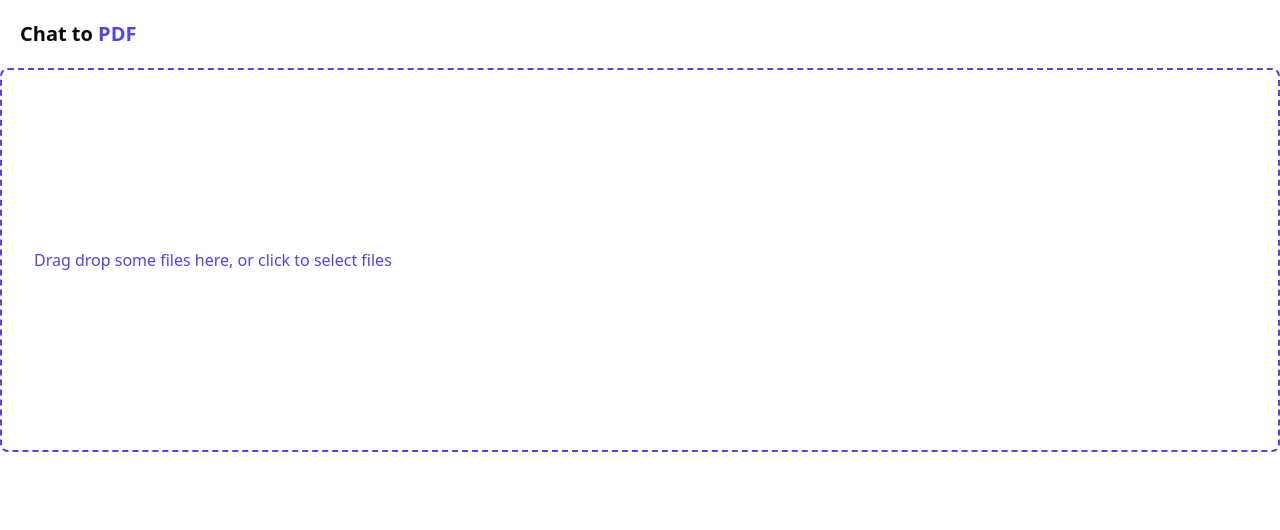
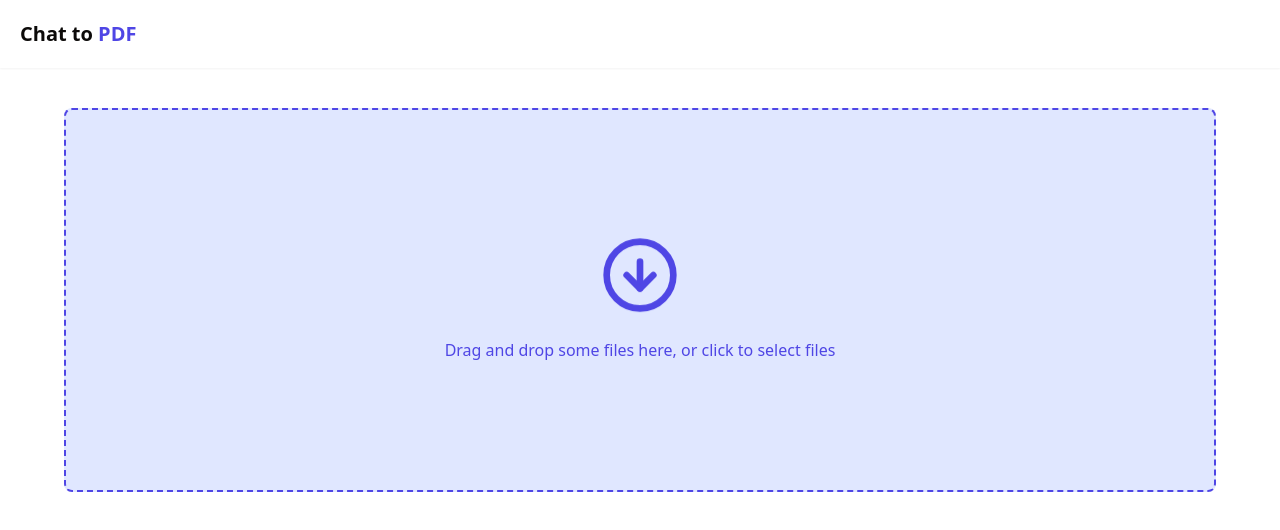
Before and after one commit to AbdurahmanAb/Full-Stack-Developer-AI-SaaS-Challenge, a Next.js app: page /dashboard/upload in a window 1280 px wide. Shown: the top 530 px of the page. Built offline with nearby package versions, Linux system fonts and the light colour scheme; no server answers.

Commit message:
day 3 challenge started

```diff
--- a/src/app/dashboard/layout.tsx
+++ b/src/app/dashboard/layout.tsx
@@ -9,7 +9,7 @@ export default function DashboardLayout({
   return (
     <ClerkLoaded>
         <Header />
-      <div>{children}</div>
+      <div className="mt-10">{children}</div>
     </ClerkLoaded>
   );
 }
--- a/src/app/dashboard/page.tsx
+++ b/src/app/dashboard/page.tsx
@@ -4,8 +4,8 @@ import Header from "@/components/Header";
 
 export default function Page() {
   return (
-    <div className="w-full max-w-7xl mx-auto">
-      <div className="text-3xl p-5 bg-gray-100 font-extralight text-indigo-600">My Documents
+    <div className="w-3/4 max-w-7xl mx-auto">
+      <div className="text-3xl p-5 bg-gray-100 font-extralight text-indigo-600  w-full">My Documents
       <Documents />
       </div>
 
--- a/src/app/dashboard/upload/page.tsx
+++ b/src/app/dashboard/upload/page.tsx
@@ -3,7 +3,7 @@ import React from 'react'
 
 const Page = () => {
   return (
-    <div>
+    <div className='flex-1 flex items-center justify-center'>
         <FileUploader />
         </div>
   )
--- a/src/components/FileUploader.tsx
+++ b/src/components/FileUploader.tsx
@@ -1,23 +1,37 @@
+"use client";
+import { CircleArrowDown, RocketIcon } from "lucide-react";
 import React, { useCallback } from "react";
 import { useDropzone } from "react-dropzone";
 
 const FileUploader = () => {
-  const onDrop = useCallback((acceptedFiles:File[]) => {
+  const onDrop = useCallback((acceptedFiles: File[]) => {
     // Do something with the files
     console.log(acceptedFiles);
-
   }, []);
   const { getRootProps, getInputProps, isDragActive } = useDropzone({ onDrop });
   return (
-    <div {...getRootProps()} className="p-8 border-indigo-600 text-indigo-600 border-2 border-dashed rounded-lg h-96 flex items-center">
-      <input {...getInputProps()} />
-      {
-        isDragActive ?
-          <p>Drop the files here ...</p> :
-          <p>Drag  drop some files here, or click to select files</p>
-      }
+    <div className="flex-1  flex items-center justify-center max-w-7xl w-[90%]">
+      <div
+        {...getRootProps()}
+        className={`p-8 w-[90%]  border-indigo-600 text-indigo-600 border-2 border-dashed rounded-lg h-96 flex flex-col gap-5 items-center justify-center
+         ${isDragActive ? "bg-indigo-200" : "bg-indigo-100"}
+        `}
+      >
+        <input {...getInputProps()} />
+        {isDragActive ? (
+          <>
+<RocketIcon className="animate-ping h-20 w-20" />
+            <p>Drop the files here ...</p>
+          </>
+        ) : (
+          <>
+                    <CircleArrowDown className="animate-bounce h-20 w-20" />
+            <p className="text-center">Drag and drop some files here, or click to select files</p>
+          </>
+        )}
+      </div>
     </div>
-  )
+  );
 };
 
 export default FileUploader;
--- a/src/components/Header.tsx
+++ b/src/components/Header.tsx
@@ -5,7 +5,7 @@ import { FileIcon, FilePlusIcon, FileUpIcon } from "lucide-react";
 
 export default function Header() {
   return (
-    <div className="p-5">
+    <div className="p-5 shadow-sm">
       <div className="flex items-center justify-between">
         <Link href={'/dashboard'}>
           <h1 className="text-xl font-semibold">
@@ -16,18 +16,18 @@ export default function Header() {
 
         <div className="flex items-center gap-2">
 
-        <SignedIn >
-        <Button asChild variant="link">
+        {/* <SignedIn >
+        <Button asChild variant="link" className="max-sm:hidden">
                 <Link href={'/dashboard'}>Pricing</Link>
             </Button>
-            <Button asChild variant="outline">
+            <Button asChild variant="outline" className="sm">
                 <Link href={'/dashboard'}>My Documents</Link>
             </Button>
-            <Button asChild variant="outline" size={"lg"}>
+            <Button asChild variant="outline" className="" size={"sm"}>
                 <Link href={'/dashboard'}><FilePlusIcon color="blue" /> </Link>
             </Button>
         <UserButton />
-        </SignedIn>
+        </SignedIn> */}
 
         </div>
       </div>
--- a/src/components/documents.tsx
+++ b/src/components/documents.tsx
@@ -3,7 +3,7 @@ import { PlaceHolderDocs } from './placeholderDocumnet'
 
 const Documents = () => {
   return (
-    <div className='mt-5 flex items-center justify-start max-md:justify-center'>
+    <div className='mt-5 flex items-center justify-start max-md:justify-center '>
      <PlaceHolderDocs/>
     </div>
   )
```
